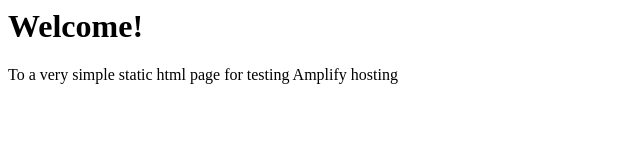
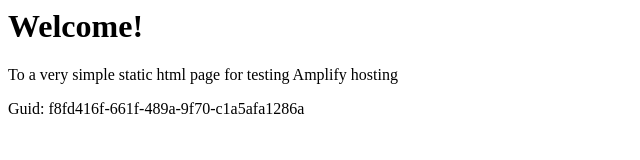
Before and after one commit to aws-aemilia-arn/Github-PR-Commit-Integration-Test-DoNotTouch-Gith-OKSLNVO2-v1-prod-eu-north-1, a website: page src/index.html in a window 1280 px wide. Shown: the whole page, without its empty margins (0-640 px from the left). Drawn offline with Linux system fonts and the light colour scheme.

Commit message:
commit from integ tests

```diff
--- a/src/index.html
+++ b/src/index.html
@@ -1,3 +1,5 @@
+
+
 <html lang="en">
 
 <head>
@@ -10,6 +12,6 @@
 <body>
     <h1>Welcome!</h1>
     <p>To a very simple static html page for testing Amplify hosting</p>
-</body>
+    <p>Guid: f8fd416f-661f-489a-9f70-c1a5afa1286a</p></body>
 
 </html>
```
